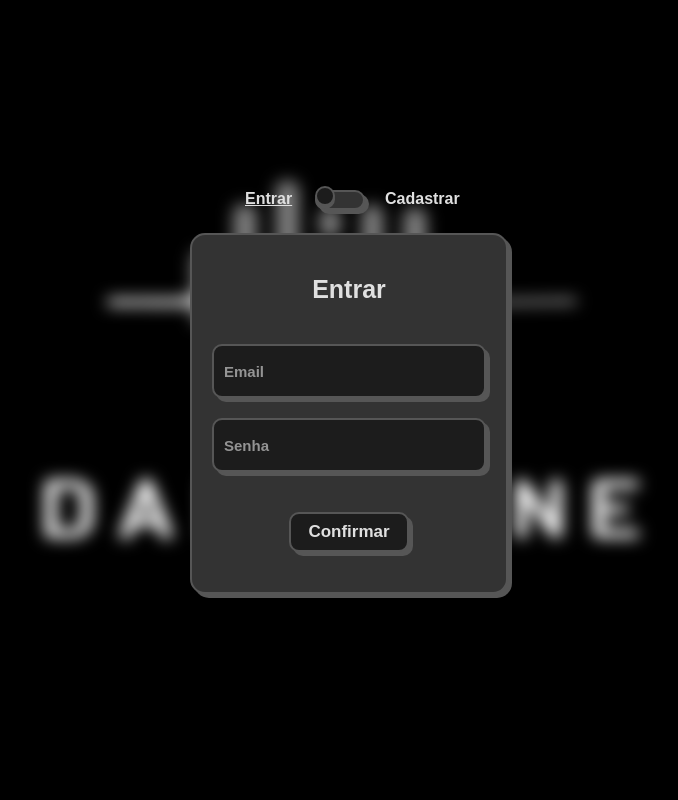
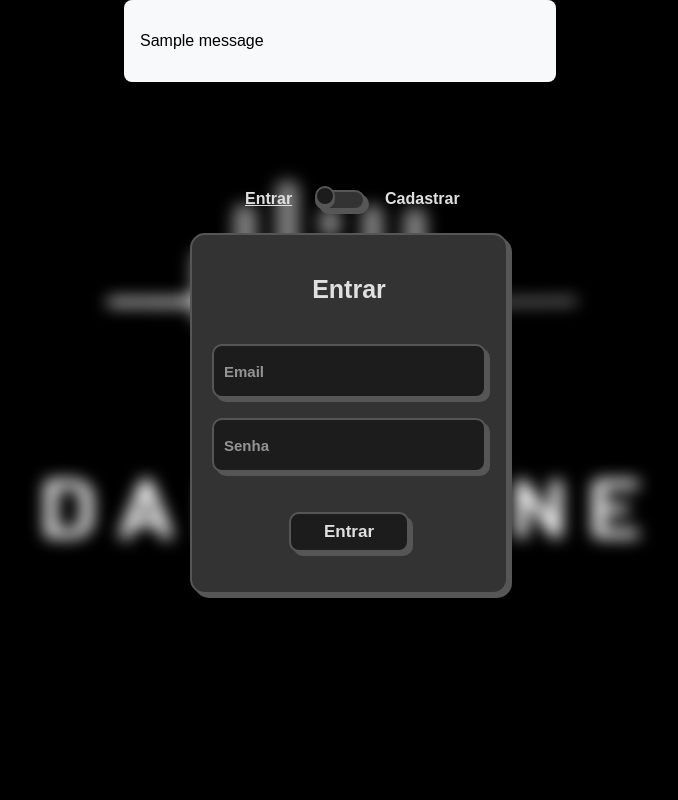
Before and after one commit to Vinicius-Borges-dev/darktune, a Flask app: page / in a window 1280 px wide. Shown: the whole page, without its empty margins (300-978 px from the left). Run offline with Flask 3, Linux system fonts and the light colour scheme; tables that the repository leaves empty hold one stand-in row (values such as "Sample post"); one stand-in notice (Sample message) is shown.

Commit message:
Criação: modelo visual de notificações.

```diff
--- /dev/null
+++ b/app/static/css/mensagens.css
@@ -0,0 +1,10 @@
+.mensagens{
+    position:absolute;
+    top: 0;
+    width: 400px;
+    height: 50px;
+    padding: 1rem;
+    background-color: #f8f9fa;
+    border-radius: 8px;
+    color: black;
+}
--- a/app/templates/login.html
+++ b/app/templates/login.html
@@ -4,11 +4,24 @@
         <meta charset="UTF-8">
         <meta name="viewport" content="width=device-width, initial-scale=1.0">
         <title>Document</title>
-    <link rel="stylesheet" href="../static/css/login/login.css">
+        <link rel="stylesheet"
+            href="{{url_for('static', filename='css/login/login.css')}}">
+        <link rel="stylesheet"
+            href="{{url_for('static', filename='css/mensagens.css')}}">
     </head>
     <body>
+        {% with messages = get_flashed_messages() %}
+            {% if messages %}
+            <section class="mensagens">
+                {% for message in messages %}
+                <p>{{ message }}</p>
+                {% endfor %}
+            </section>
+            {% endif %}
+        {% endwith %}
         <div class="wrapper">
-        <img src="{{url_for('static', filename='imagens/logo.png')}}" alt="" class="imagem">
+            <img src="{{url_for('static', filename='imagens/logo.png')}}"
+                alt="imagem de fundo" class="imagem">
             <div class="card-switch">
                 <label class="switch">
                     <input type="checkbox" class="toggle">
@@ -17,19 +30,27 @@
                     <div class="flip-card__inner">
                         <div class="flip-card__front">
                             <div class="title">Entrar</div>
-                        <form class="flip-card__form" action="">
-                            <input class="flip-card__input" name="email" placeholder="Email" type="email">
-                            <input class="flip-card__input" name="password" placeholder="Senha" type="password">
-                            <button class="flip-card__btn">Confirmar</button>
+                            <form class="flip-card__form" action>
+                                <input class="flip-card__input" name="email"
+                                    placeholder="Email" type="email">
+                                <input class="flip-card__input" name="password"
+                                    placeholder="Senha" type="password">
+                                <button class="flip-card__btn">Entrar</button>
                             </form>
                         </div>
                         <div class="flip-card__back">
                             <div class="title">Cadastrar</div>
-                        <form class="flip-card__form" action="">
-                            <input class="flip-card__input" placeholder="Nome" type="text">
-                            <input class="flip-card__input" name="email" placeholder="Email" type="email">
-                            <input class="flip-card__input" name="password" placeholder="Senha" type="password">
-                            <button class="flip-card__btn">Confirmar!</button>
+                            <form class="flip-card__form"
+                                action="{{url_for('usuarios.cadastro_usuario')}}"
+                                method="POST">
+                                <input class="flip-card__input"
+                                    placeholder="Nome" type="text" name="nome">
+                                <input class="flip-card__input" name="email"
+                                    placeholder="Email" type="email">
+                                <input class="flip-card__input" name="senha"
+                                    placeholder="Senha" type="password">
+                                <button
+                                    class="flip-card__btn">Cadastrar!</button>
                             </form>
                         </div>
                     </div>
```
Lines whose indentation alone changed are shown as unchanged.
